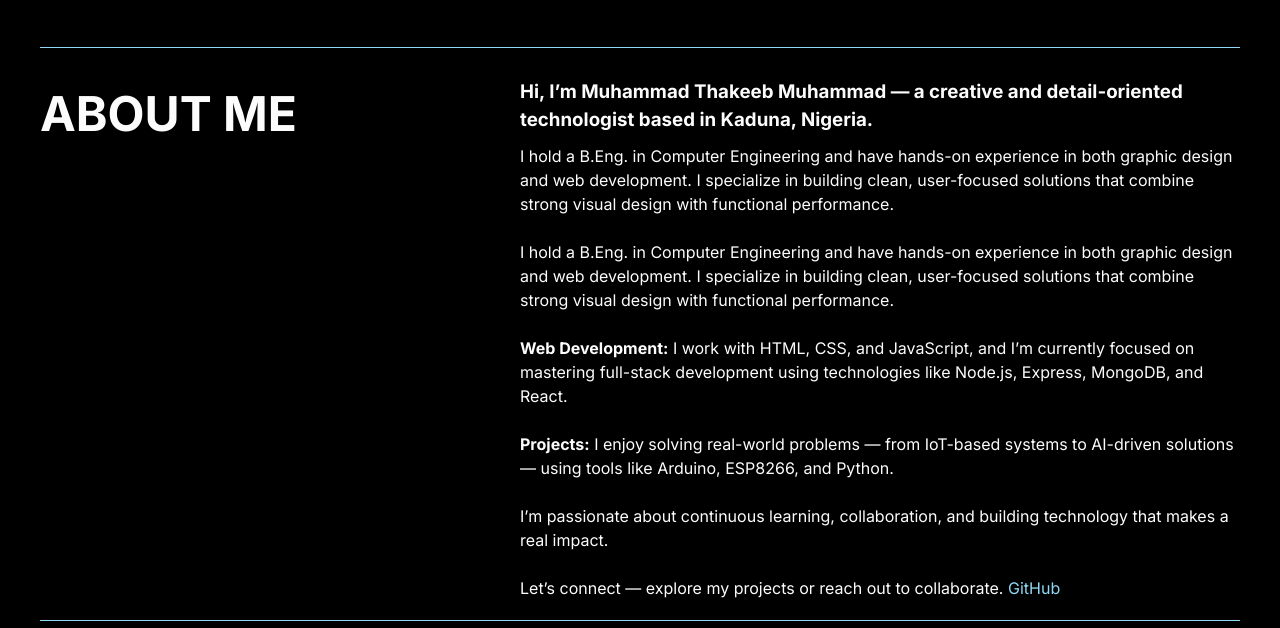
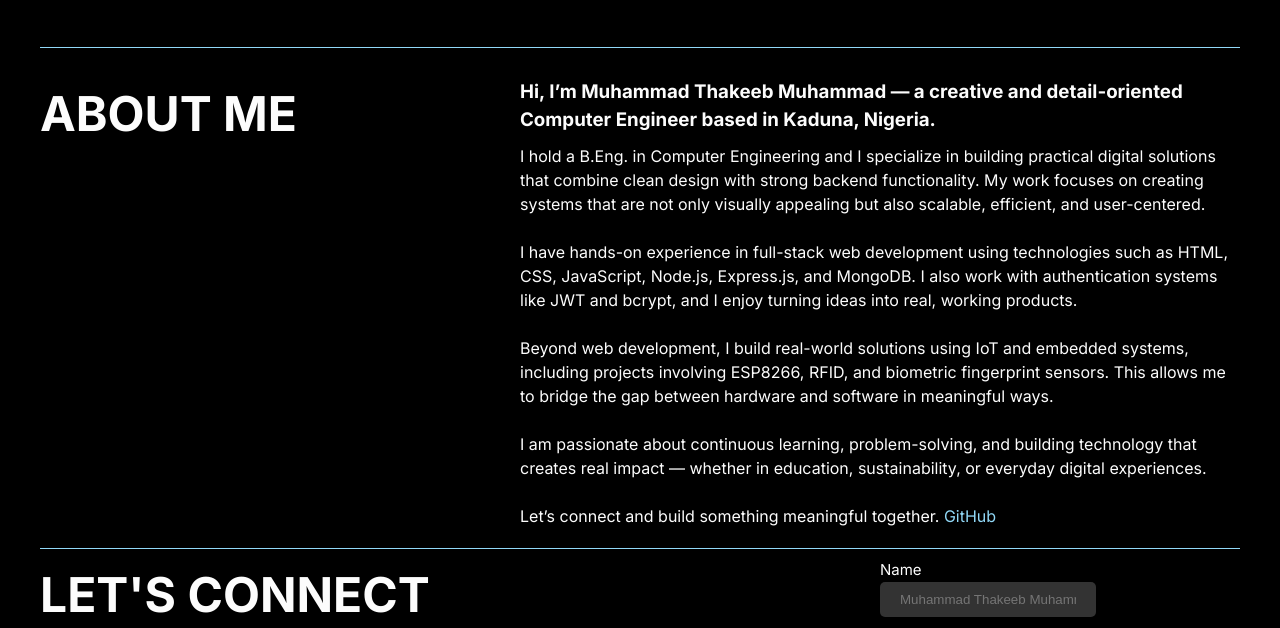
Before and after one commit to Thakeeb22/mt-tech-designs, a website: page index.html in a window 1280 px wide. Shown: the part 5014-5642 px from the top of the page. Drawn offline with Linux system fonts and the light colour scheme.

Commit message:
updated about me section

```diff
--- a/index.html
+++ b/index.html
@@ -422,36 +422,36 @@
             <div class="details-about">
               <h3>
                 Hi, I’m Muhammad Thakeeb Muhammad — a creative and
-                detail-oriented technologist based in Kaduna, Nigeria.
+                detail-oriented Computer Engineer based in Kaduna, Nigeria.
               </h3>
+
               <p>
-                I hold a B.Eng. in Computer Engineering and have hands-on
-                experience in both graphic design and web development. I
-                specialize in building clean, user-focused solutions that
-                combine strong visual design with functional performance.
-                <br />
-                <br />
-                I hold a B.Eng. in Computer Engineering and have hands-on
-                experience in both graphic design and web development. I
-                specialize in building clean, user-focused solutions that
-                combine strong visual design with functional performance.
-                <br />
-                <br />
-                <b>Web Development:</b> I work with HTML, CSS, and JavaScript,
-                and I’m currently focused on mastering full-stack development
-                using technologies like Node.js, Express, MongoDB, and React.
-                <br />
-                <br />
-                <b>Projects:</b> I enjoy solving real-world problems — from
-                IoT-based systems to AI-driven solutions — using tools like
-                Arduino, ESP8266, and Python.
-                <br />
-                <br />
-                I’m passionate about continuous learning, collaboration, and
-                building technology that makes a real impact.
-                <br />
-                <br />
-                Let’s connect — explore my projects or reach out to collaborate.
+                I hold a B.Eng. in Computer Engineering and I specialize in
+                building practical digital solutions that combine clean design
+                with strong backend functionality. My work focuses on creating
+                systems that are not only visually appealing but also scalable,
+                efficient, and user-centered.
+                <br /><br />
+
+                I have hands-on experience in full-stack web development using
+                technologies such as HTML, CSS, JavaScript, Node.js, Express.js,
+                and MongoDB. I also work with authentication systems like JWT
+                and bcrypt, and I enjoy turning ideas into real, working
+                products.
+                <br /><br />
+
+                Beyond web development, I build real-world solutions using IoT
+                and embedded systems, including projects involving ESP8266,
+                RFID, and biometric fingerprint sensors. This allows me to
+                bridge the gap between hardware and software in meaningful ways.
+                <br /><br />
+
+                I am passionate about continuous learning, problem-solving, and
+                building technology that creates real impact — whether in
+                education, sustainability, or everyday digital experiences.
+                <br /><br />
+
+                Let’s connect and build something meaningful together.
                 <a
                   class="git"
                   href="https://github.com/Thakeeb22"
```
